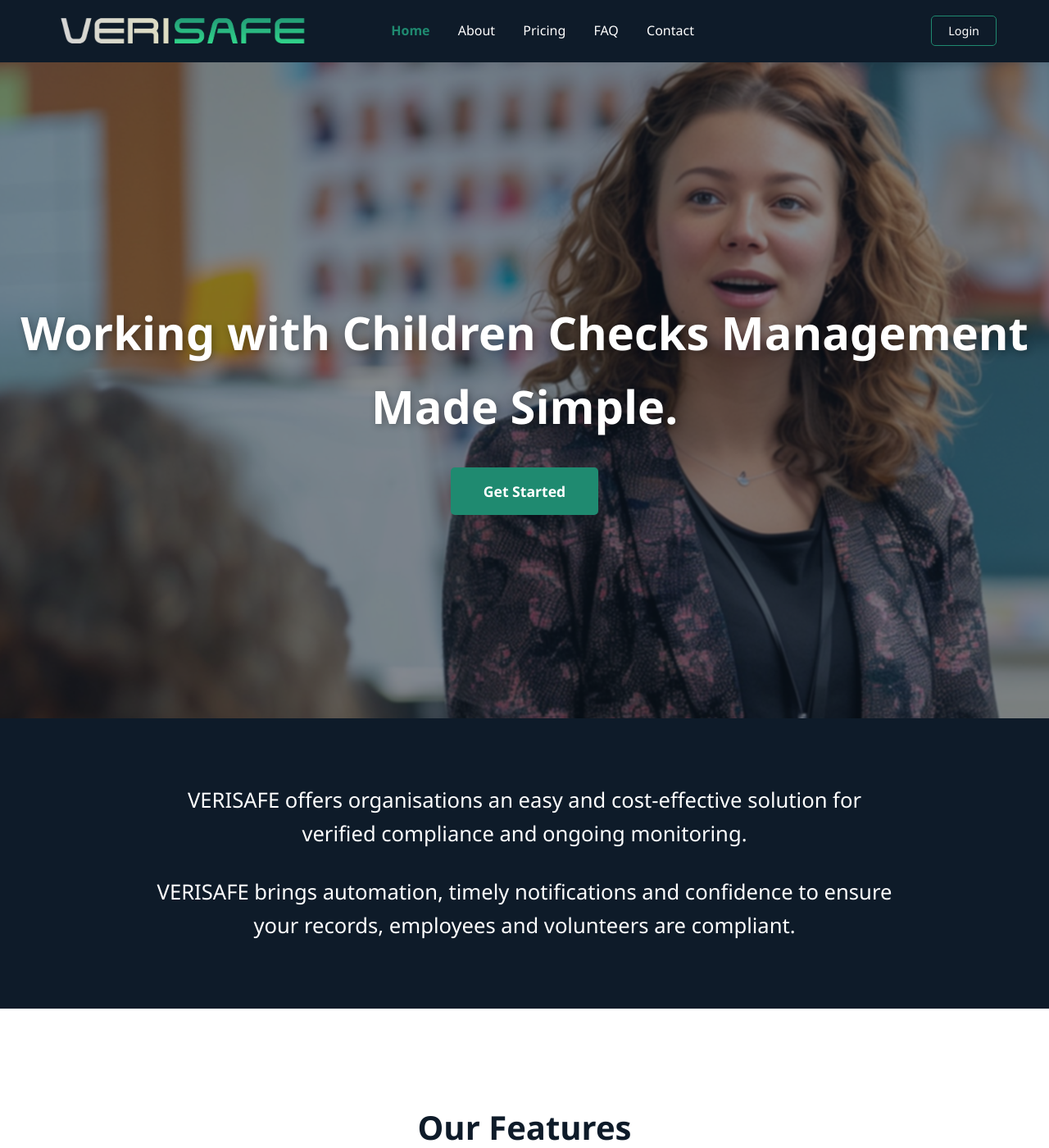
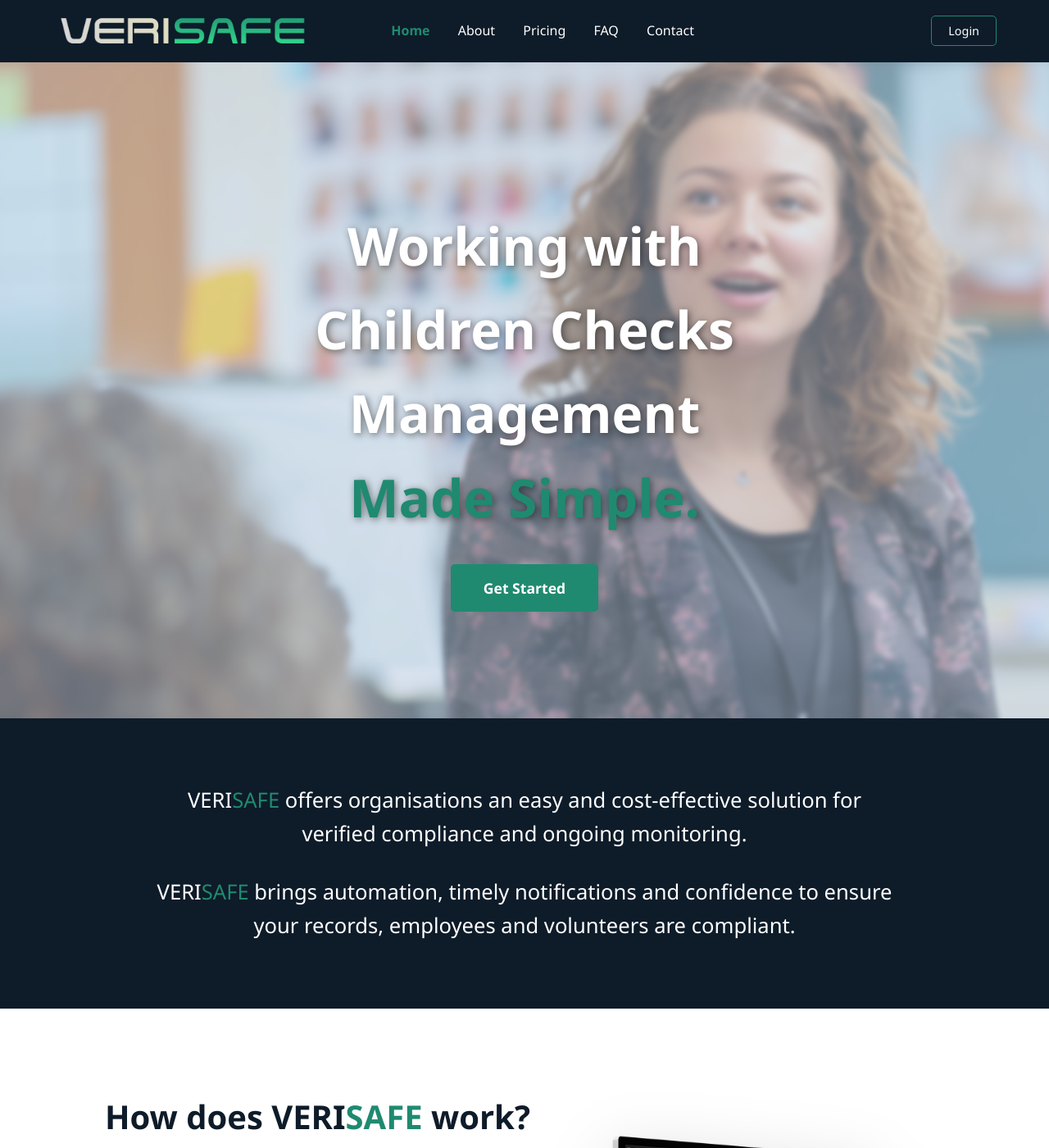
Before and after one commit to TonyGarner/verisafe-website, a Jekyll site: the page built from index.html, in a window 1280 px wide and 1400 px high. Shown: the whole window at 82% size. Built offline with Jekyll 4.4.1, drawn with Linux system fonts in a browser that asks for light colours; some of the changed text lies outside the part shown.

Commit message:
Colourise the VeriSafe word on all pages. Complete the index/home page

```diff
--- a/_layouts/default.html
+++ b/_layouts/default.html
@@ -12,7 +12,7 @@
     {{ content }}
 
     <footer style="background: var(--navy); color: white; text-align: center; padding: 40px 0;">
-        <p>&copy; 2026 Verisafe. All rights reserved.</p>
+        <p>&copy; 2026 Veri<span style="color: var(--green);">Safe</span>. All rights reserved.</p>
     </footer>
 </body>
 </html>
--- a/index.html
+++ b/index.html
@@ -5,7 +5,7 @@
 <header class="hero-home">
     <div class="hero-content">
         <div class="container">
-            <h1>Working with Children Checks Management <br>Made Simple.</h1>
+            <h1>Working with<br>Children Checks<br>Management<br><span style="color: var(--green);">Made Simple.</span></h1>
             <a href="contact.html" class="btn-primary-hero">Get Started</a>
         </div>
     </div>
@@ -13,29 +13,98 @@
 
 <section class="value-prop">
     <div class="container">
-        <h2>VERISAFE offers organisations an easy and cost-effective solution for verified compliance and ongoing monitoring.</h2>
-        <h2>VERISAFE brings automation, timely notifications and confidence to ensure your records, employees and volunteers are compliant.</h2>
+        <h2>VERI<span style="color: var(--green);">SAFE</span> offers organisations an easy and cost-effective solution for verified compliance and ongoing monitoring.</h2>
+        <h2>VERI<span style="color: var(--green);">SAFE</span> brings automation, timely notifications and confidence to ensure your records, employees and volunteers are compliant.</h2>
+    </div>
+</section>
+
+<section class="how-it-works">
+    <div class="how-it-works-container">
+
+        <div class="how-content-side">
+            <h2>How does VERI<span style="color: var(--green);">SAFE</span> work?</h2>
+            <p class="main-intro">VERI<span style="color: var(--green);">SAFE</span> is an easy to use, uncomplicated and reliable cloud platform,
+                making it easy to log, manage WWCC records organisation wide.</p>
+
+            <div class="info-list">
+                <div class="info-list-item">
+                    <h3>Easy Management</h3>
+                    <p>Easily onboard new team members with VERI<span style="color: var(--green);">SAFE</span>. Simply add a new user, complete the
+                        key records and submit for securing filing. Review the organisation for a quick overview of compliance or line-by-line.
+                        Need to quickly transfer your current old records instantly to VERI<span style="color: var(--green);">SAFE</span>?
+                        We can support with bulk data uploads to save the manual data entry.</p>
+                </div>
+
+                <div class="info-list-item">
+                    <h3>Regular Checks</h3>
+                    <p>VERI<span style="color: var(--green);">SAFE</span> checks with Victorian Government authorities each WWCC record to ensure compliance.
+                        Should a record expire or be revoked, VERI<span style="color: var(--green);">SAFE</span> will provide notification.</p>
+                </div>
+
+                <div class="info-list-item">
+                    <h3>Team Purchase Packs</h3>
+                    <p>Keeping it simple, VERI<span style="color: var(--green);">SAFE</span> provides cost effective bundle packs allowing you to simply
+                        add as many team members to VERI<span style="color: var(--green);">SAFE</span> account. For example, purchase a VERI25 pack
+                        and you can add as many team members up-to 25x WWCC records. This ensure consistency in your monthly or annual billing.
+                        No surprises. View pack options <a href="pricing.html">here</a>.</p>
+                </div>
+
+                <div class="info-list-item">
+                    <h3>New Team Member Onboarding</h3>
+                    <p>Once a new volunteer completes their onboarding forms, an administrator sends them a unique secure link.
+                        The volunteer can then upload their Working With Children Check (WWCC) details themselves, allowing administrators to review
+                        and verify the details quickly and efficiently.</p>
+                </div>
+            </div>
+        </div>
+
+        <div class="how-graphic-side">
+            <div class="monitors-wrapper">
+                <img src="images/mac_dashboard.png" alt="WWCC List Interface" class="monitor monitor-front">
+            </div>
+
+            <div class="monitors-wrapper">
+                <img src="images/mac_wwcc.png" alt="Dashboard Compliance Overview" class="monitor monitor-front">
+            </div>
+
+        </div>
+
     </div>
 </section>
 
 <section class="features">
-    <h2>Our Features</h2>
+
+    <div class="features-header-wrapper">
+        <div class="features-title-box">
+            <h2>Our Features</h2>
+        </div>
+        <div class="features-image-box">
+            <img src="images/soccer_ball.jpg" alt="Soccer Compliance">
+        </div>
+    </div>
+
     <div class="feature-grid">
 
         <div class="feature-item">
-            <div class="feature-icon">🚀</div>
+            <div class="feature-icon">
+                <img src="images/rocket.svg" alt="Migration Icon">
+            </div>
             <h3>Easy Migration</h3>
             <p>Switch in under an hour. Just send us a spreadsheet with your records and we'll migrate everything and have you fully up and running, no downtime, no fuss.</p>
         </div>
 
         <div class="feature-item">
-            <div class="feature-icon">🔔</div>
+            <div class="feature-icon">
+                <img src="images/bell-ring.svg" alt="Notification Icon">
+            </div>
             <h3>Smart notifications</h3>
             <p>Know when WWCC records are coming up for expiry or have been revoked with email notifications.</p>
         </div>
 
         <div class="feature-item">
-            <div class="feature-icon">📊</div>
+            <div class="feature-icon">
+                <img src="images/chart-area.svg" alt="Notification Icon">
+            </div>
             <h3>Clear dashboard</h3>
             <p>Easy-to-use team management with grouping functionality to allow easy management of teams. Summarise all records into a management overview.</p>
         </div>
--- a/style.css
+++ b/style.css
@@ -108,19 +108,19 @@
     right: 0;
     bottom: 0;
     /* Using background-position: top center to crop the bottom */
-    background: linear-gradient(rgba(14, 27, 41, 0.5), rgba(14, 27, 41, 0.5)), url('images/teacher.jpeg') no-repeat;
+    background: linear-gradient(rgba(201, 214, 229, 0.5), rgba(184, 207, 232, 0.5)), url('images/teacher.jpeg') no-repeat;
     background-size: cover;
     background-position: top center;
 
     /* Blur Effect */
-    filter: blur(1px);
+    filter: blur(3px);
     transform: scale(1.1);
     /* Prevents white edges from blur */
     z-index: -1;
 }
 
 .hero-content h1 {
-    font-size: 3.5rem;
+    font-size: 4rem;
     font-weight: 800;
     margin-bottom: 30px;
     text-shadow: 2px 2px 10px rgba(0, 0, 0, 0.5);
@@ -135,14 +135,14 @@
     align-items: center;
     padding: 0 10%;
 }
-
+/*
 .hero-home h1 {
     color: #ffffff;
     font-size: 3.5rem;
     font-weight: 800;
     margin-bottom: 30px;
     text-shadow: 2px 2px 10px rgba(0, 0, 0, 0.3);
-}
+} */
 
 /* New Navy Background Section for H2s */
 .value-prop {
@@ -185,10 +185,8 @@
 
 .btn-primary-hero:hover {
     background: #1a7a63;
-    transform: translateY(-2px);
+    transform: translateY(-3px);
 }
-
-
 
 
 
@@ -216,10 +214,50 @@
     text-align: center;
 }
 
+/* 1. Header Wrapper to split the block into 2 equal columns */
+.features-header-wrapper {
+    display: grid;
+    grid-template-columns: 1fr 1fr;
+    gap: 20px;
+    margin-bottom: 50px; /* Space between the header boxes and the features cards underneath */
+}
+
+/* 2. Left Box: Navy Banner holding the text */
+.features-title-box {
+    background-color: var(--navy);
+    border-radius: 12px;
+    display: flex;
+    align-items: center;
+    justify-content: center;
+    padding: 40px;
+    min-height: 180px; /* Forces both boxes to look identical in height layout */
+}
+
+/* Overriding the default look of the title to look bright white inside the navy banner */
+.features-title-box h2 {
+    color: #ffffff !important;
+    font-size: 3rem;
+    margin: 0;
+}
+
 .features h2 {
     color: var(--navy);
     font-size: 2.5rem;
     margin-bottom: 50px;
+}
+
+/* 3. Right Box: Holds the soccer image layout seamlessly */
+.features-image-box {
+    border-radius: 12px;
+    overflow: hidden; /* Ensures the image respects the rounded card edges */
+    height: 100%;
+}
+
+.features-image-box img {
+    width: 100%;
+    height: 100%;
+    object-fit: cover; /* Crops image cleanly inside its layout box boundaries */
+    display: block;
 }
 
 .feature-grid {
@@ -244,24 +282,24 @@
     box-shadow: 0 20px 40px rgba(0, 0, 0, 0.35);
 }
 
-/* Feature Icons - Add your icons to images folder */
+/* Feature Icons - Circular Navy Background */
 .feature-icon {
     width: 60px;
     height: 60px;
     margin: 0 auto 20px;
-    background: var(--light-bg);
+    background: var(--navy);       /* Changes the circle background to Navy */
     border-radius: 50%;
     display: flex;
     align-items: center;
     justify-content: center;
-    color: var(--green);
-    font-size: 1.5rem;
 }
 
-.feature-item h3 {
-    color: var(--navy);
-    font-size: 1.5rem;
-    margin-bottom: 15px;
+/* Formats the icon inside the circle and turns it white */
+.feature-icon img {
+    width: 28px;                   /* Perfect size sizing for line icons */
+    height: 28px;
+    object-fit: contain;
+    filter: invert(1) brightness(2); /* Magic trick: turns black lines into crisp white */
 }
 
 .feature-item p {
@@ -269,6 +307,117 @@
     /* Softer text color for descriptions */
     font-size: 1rem;
 }
+
+
+/* How It Works Layout Grid */
+.how-it-works {
+    padding: 100px 10%;
+    background-color: #ffffff;
+}
+
+.how-it-works-container {
+    display: grid;
+    grid-template-columns: 1.1fr 0.9fr; /* Slightly larger area layout for text content space */
+    gap: 80px;
+    align-items: flex-start;
+}
+
+/* Left Column Styling */
+.how-content-side h2 {
+    color: var(--navy);
+    font-size: 2.5rem;
+    font-weight: 700;
+    margin-top: 0;
+    margin-bottom: 20px;
+}
+
+.how-content-side .main-intro {
+    font-size: 1.15rem;
+    color: #555;
+    line-height: 1.7;
+    margin-bottom: 40px;
+}
+
+/* Content List Rows styling */
+.info-list-item {
+    padding-bottom: 25px;
+    margin-bottom: 25px;
+    border-bottom: 1px solid #e2efeb; /* Soft divider line color */
+}
+
+.info-list-item:last-child {
+    border-bottom: none;
+    margin-bottom: 0;
+}
+
+.info-list-item h3 {
+    color: #1F8A70; /* Brand Green Titles */
+    font-size: 1.3rem;
+    margin-top: 0;
+    margin-bottom: 12px;
+}
+
+.info-list-item p {
+    color: #666;
+    font-size: 0.95rem;
+    line-height: 1.6;
+    margin: 0;
+}
+
+.info-list-item a {
+    color: #1F8A70;
+    text-decoration: underline;
+}
+
+/* Right Column: Absolute Monitor Stacking Trick Layout */
+.how-graphic-side {
+    position: relative;
+    width: 100%;
+    margin-top: 40px; /* Aligns visually balanced across from text list body start */
+}
+
+.monitors-wrapper {
+    position: relative;
+    width: 100%;
+    height: 450px; /* Dictates container boundaries for stacked elements */
+}
+
+.monitor {
+    position: absolute;
+    width: 85%; /* Scaled smaller so they overlap inside bounding boxes gracefully */
+    height: auto;
+    object-fit: contain;
+    filter: drop-shadow(0 20px 40px rgba(0, 0, 0, 0.15));
+    transition: transform 0.4s ease;
+    left: 0;
+    top: 0;
+    z-index: 1;
+}
+
+/* Micro interaction hover pop effects */
+.monitors-wrapper:hover .monitor-front {
+    transform: translate(5px, -5px) scale(1.05);
+}
+
+/* Clean Responsive Stacking Configurations for Tablets / Mobile Views */
+@media (max-width: 1024px) {
+    .how-it-works-container {
+        grid-template-columns: 1fr;
+        gap: 50px;
+    }
+    .monitors-wrapper {
+        height: 380px;
+        max-width: 600px;
+        margin: 0 auto;
+    }
+}
+
+
+
+
+
+
+
 
 
 
```
Also changed, not shown: about.html (+7 -7 lines), faq.html (+12 -12 lines), images/bell-ring.svg (added), images/chart-area.svg (added), images/rocket.svg (added), 7 other files.
